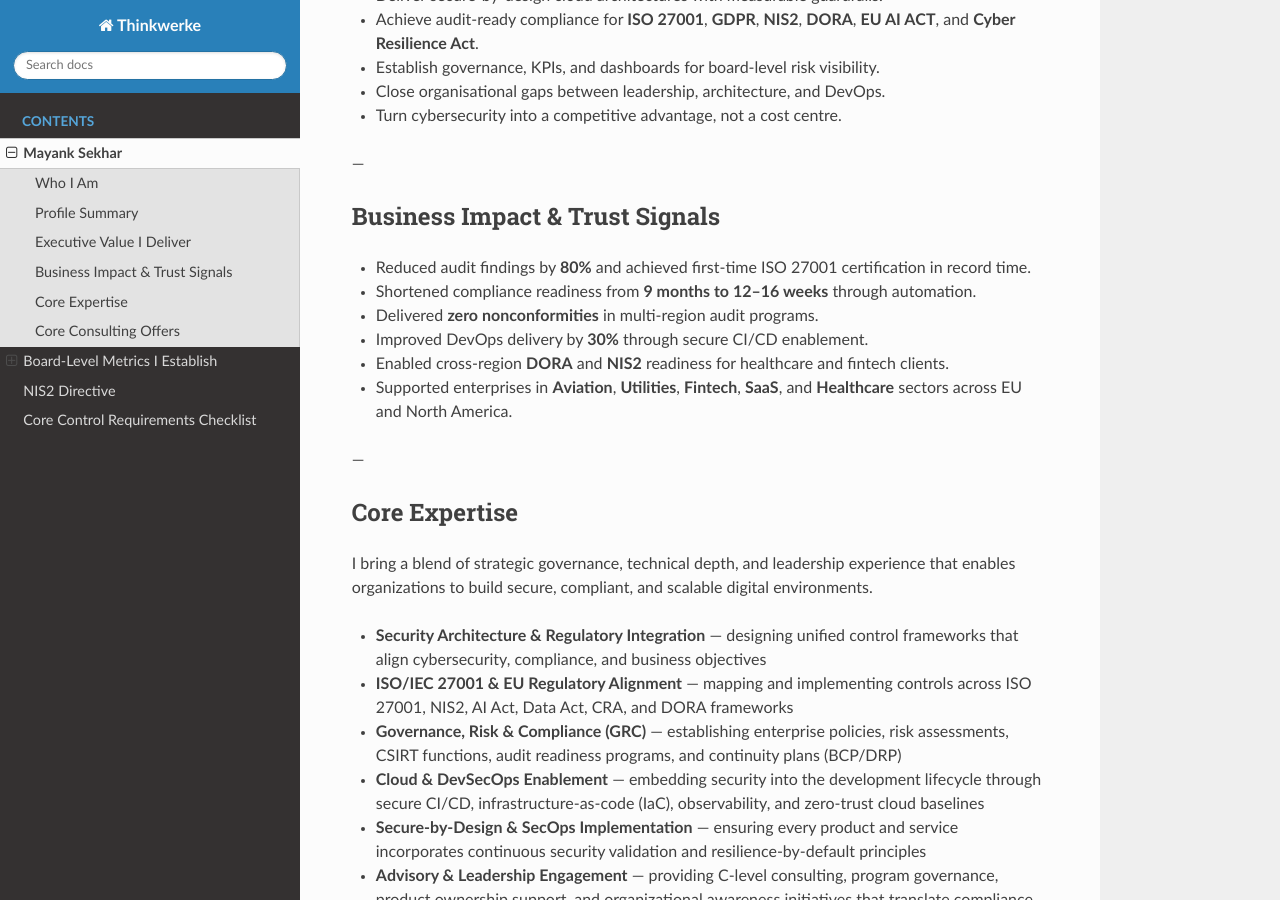
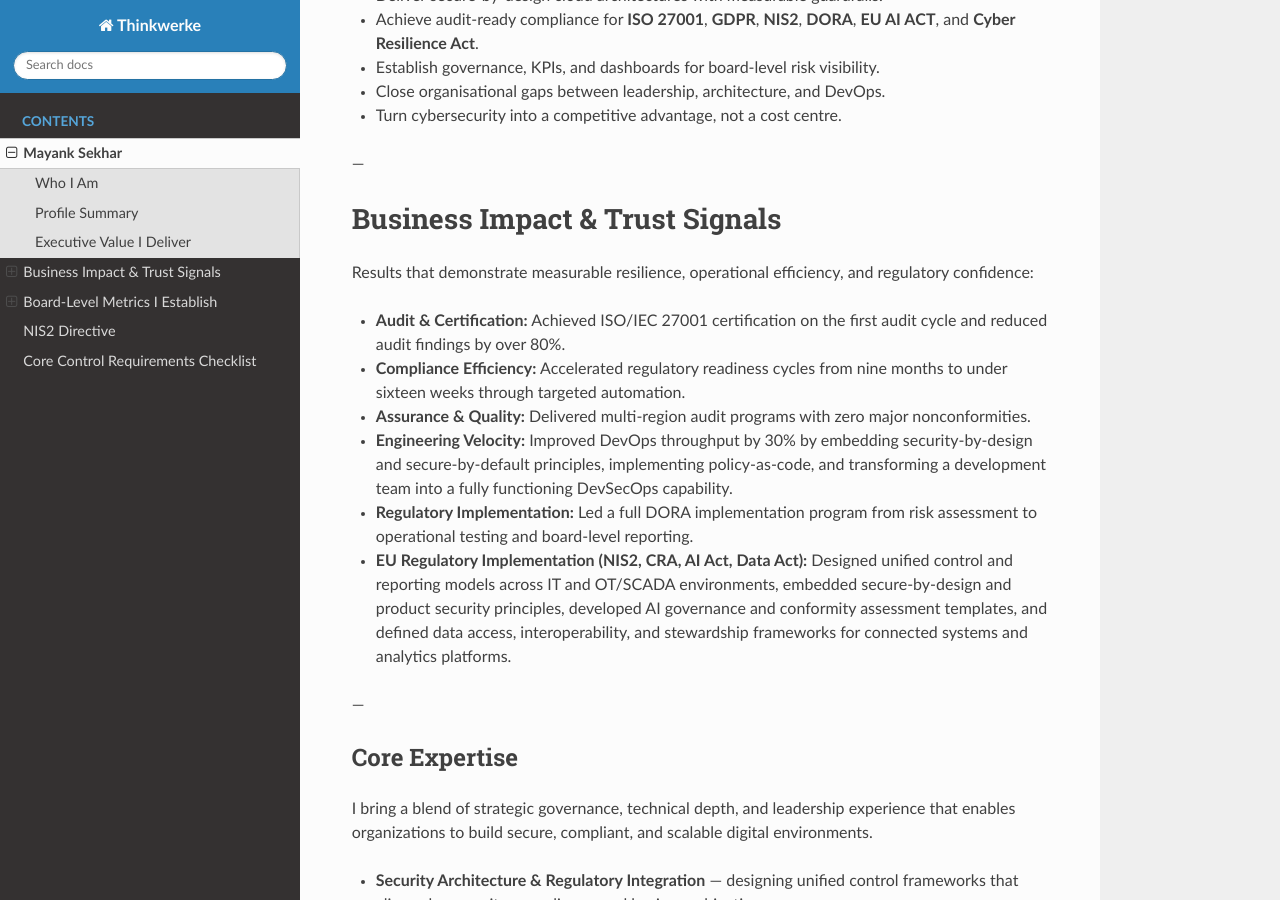
Before and after one commit to Mynkskhr/docs.thinkwerke, a Sphinx documentation site: the page built from docs/source/profile.rst, in a window 1280 px wide and 900 px high, scrolled down 1496 px. Built offline with Sphinx 7.4.7 and the Read the Docs theme 3.1.0, drawn with Linux system fonts in a browser that asks for light colours.

Commit message:
Update profile.rst

```diff
--- a/docs/source/profile.rst
+++ b/docs/source/profile.rst
@@ -48,14 +48,19 @@ Executive Value I Deliver
 ---
 
 Business Impact & Trust Signals
--------------------------------
+===============================
 
-- Reduced audit findings by **80%** and achieved first-time ISO 27001 certification in record time.
-- Shortened compliance readiness from **9 months to 12–16 weeks** through automation.
-- Delivered **zero nonconformities** in multi-region audit programs.
-- Improved DevOps delivery by **30%** through secure CI/CD enablement.
-- Enabled cross-region **DORA** and **NIS2** readiness for healthcare and fintech clients.
-- Supported enterprises in **Aviation**, **Utilities**, **Fintech**, **SaaS**, and **Healthcare** sectors across EU and North America.
+Results that demonstrate measurable resilience, operational efficiency, and regulatory confidence:
+
+- **Audit & Certification:** Achieved ISO/IEC 27001 certification on the first audit cycle and reduced audit findings by over 80%.
+- **Compliance Efficiency:** Accelerated regulatory readiness cycles from nine months to under sixteen weeks through targeted automation.
+- **Assurance & Quality:** Delivered multi-region audit programs with zero major nonconformities.
+- **Engineering Velocity:** Improved DevOps throughput by 30% by embedding security-by-design and secure-by-default principles,
+  implementing policy-as-code, and transforming a development team into a fully functioning DevSecOps capability.
+- **Regulatory Implementation:** Led a full DORA implementation program from risk assessment to operational testing and board-level reporting.
+- **EU Regulatory Implementation (NIS2, CRA, AI Act, Data Act):** Designed unified control and reporting models across IT and OT/SCADA environments,
+  embedded secure-by-design and product security principles, developed AI governance and conformity assessment templates,
+  and defined data access, interoperability, and stewardship frameworks for connected systems and analytics platforms.
 
 ---
 
```
